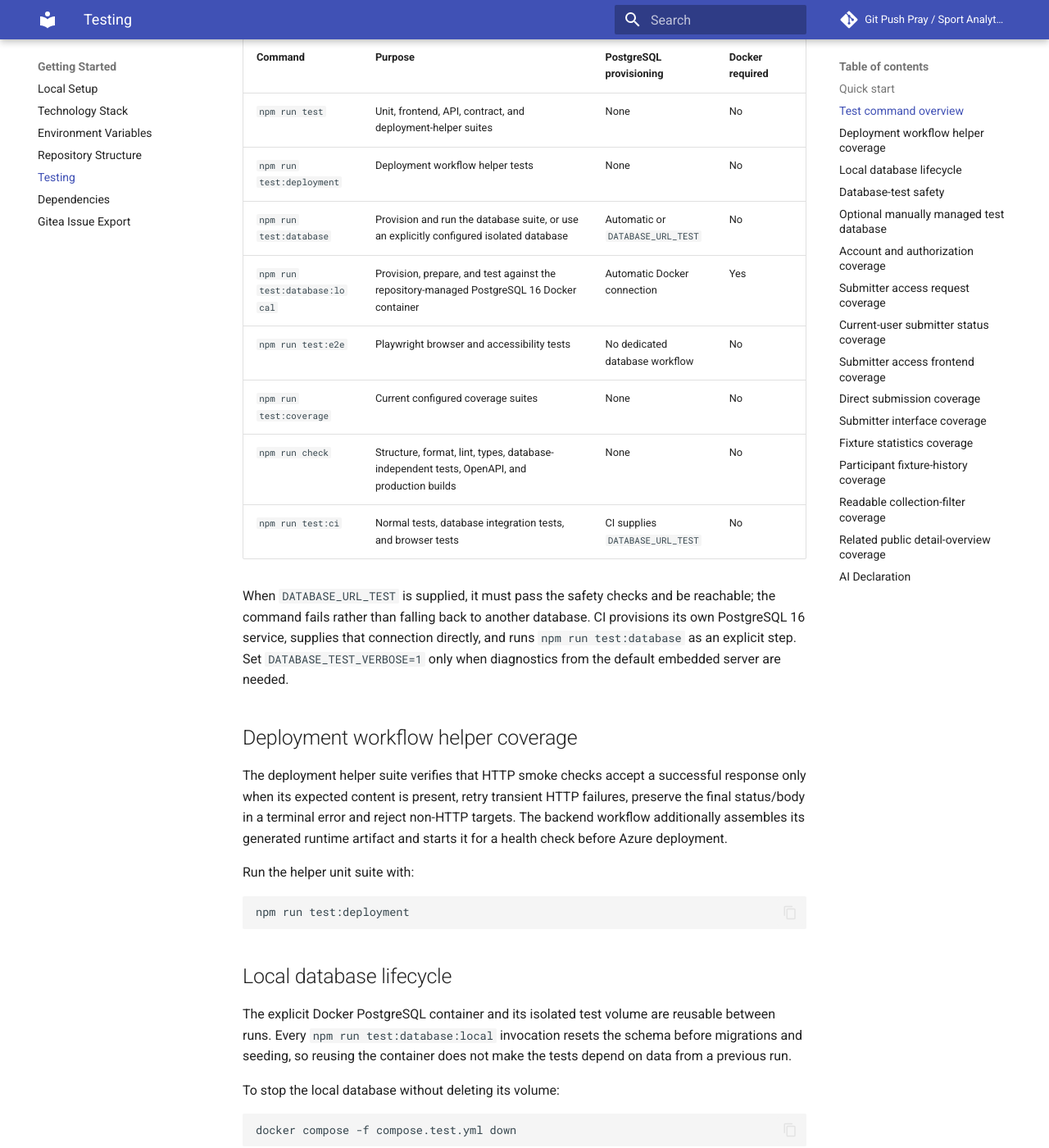
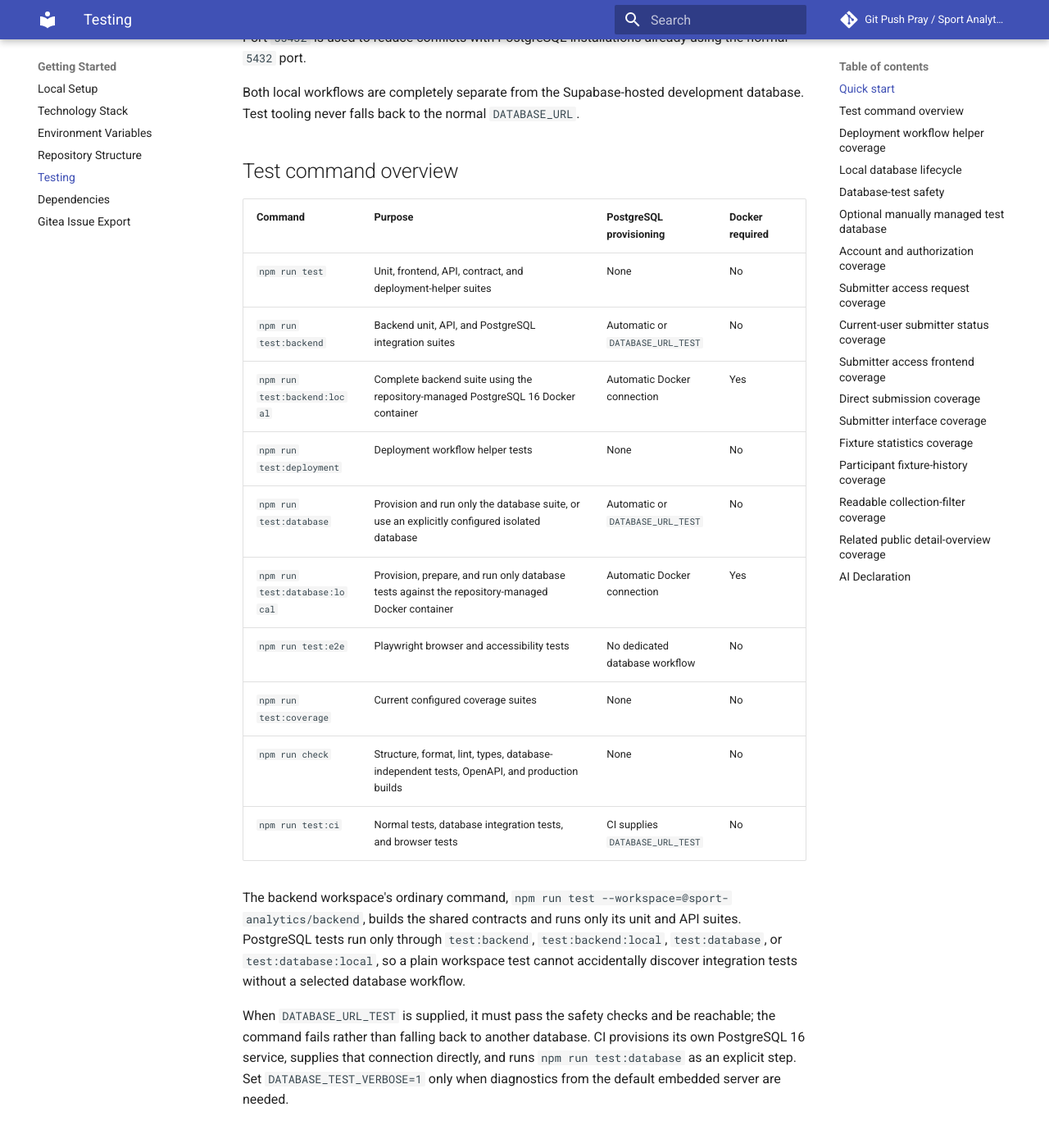
Before and after one commit to NadavSundy/Sport-Analytics-Tool, an MkDocs documentation site: the page built from docs/development/testing.md, in a window 1280 px wide and 1400 px high, scrolled down 1340 px. Shown: the whole window at 82% size. Built offline with MkDocs 1.6.1 and Material for MkDocs 9.7.7, drawn with Linux system fonts in a browser that asks for light colours; some of the changed text lies outside the part shown.

Commit message:
test(backend): clarify complete test workflows
Refs #212

Assisted-by: Codex[GPT-5]

````diff
--- a/docs/development/testing.md
+++ b/docs/development/testing.md
@@ -11,6 +11,18 @@ Install the committed dependency graph:
 ```bash
 npm ci
 npm run check
+```
+
+Run the complete backend test workflow with the default disposable PostgreSQL runtime:
+
+```bash
+npm run test:backend
+```
+
+Use the repository-managed Docker PostgreSQL environment instead with:
+
+```bash
+npm run test:backend:local
 ```
 
 Run the database suite directly with:
@@ -50,16 +62,23 @@ tooling never falls back to the normal `DATABASE_URL`.
 
 ## Test command overview
 
-| Command                       | Purpose                                                                                    | PostgreSQL provisioning          | Docker required |
-| ----------------------------- | ------------------------------------------------------------------------------------------ | -------------------------------- | --------------- |
-| `npm run test`                | Unit, frontend, API, contract, and deployment-helper suites                                | None                             | No              |
-| `npm run test:deployment`     | Deployment workflow helper tests                                                           | None                             | No              |
-| `npm run test:database`       | Provision and run the database suite, or use an explicitly configured isolated database    | Automatic or `DATABASE_URL_TEST` | No              |
-| `npm run test:database:local` | Provision, prepare, and test against the repository-managed PostgreSQL 16 Docker container | Automatic Docker connection      | Yes             |
-| `npm run test:e2e`            | Playwright browser and accessibility tests                                                 | No dedicated database workflow   | No              |
-| `npm run test:coverage`       | Current configured coverage suites                                                         | None                             | No              |
-| `npm run check`               | Structure, format, lint, types, database-independent tests, OpenAPI, and production builds | None                             | No              |
-| `npm run test:ci`             | Normal tests, database integration tests, and browser tests                                | CI supplies `DATABASE_URL_TEST`  | No              |
+| Command                       | Purpose                                                                                         | PostgreSQL provisioning          | Docker required |
+| ----------------------------- | ----------------------------------------------------------------------------------------------- | -------------------------------- | --------------- |
+| `npm run test`                | Unit, frontend, API, contract, and deployment-helper suites                                     | None                             | No              |
+| `npm run test:backend`        | Backend unit, API, and PostgreSQL integration suites                                            | Automatic or `DATABASE_URL_TEST` | No              |
+| `npm run test:backend:local`  | Complete backend suite using the repository-managed PostgreSQL 16 Docker container              | Automatic Docker connection      | Yes             |
+| `npm run test:deployment`     | Deployment workflow helper tests                                                                | None                             | No              |
+| `npm run test:database`       | Provision and run only the database suite, or use an explicitly configured isolated database    | Automatic or `DATABASE_URL_TEST` | No              |
+| `npm run test:database:local` | Provision, prepare, and run only database tests against the repository-managed Docker container | Automatic Docker connection      | Yes             |
+| `npm run test:e2e`            | Playwright browser and accessibility tests                                                      | No dedicated database workflow   | No              |
+| `npm run test:coverage`       | Current configured coverage suites                                                              | None                             | No              |
+| `npm run check`               | Structure, format, lint, types, database-independent tests, OpenAPI, and production builds      | None                             | No              |
+| `npm run test:ci`             | Normal tests, database integration tests, and browser tests                                     | CI supplies `DATABASE_URL_TEST`  | No              |
+
+The backend workspace's ordinary command, `npm run test --workspace=@sport-analytics/backend`,
+builds the shared contracts and runs only its unit and API suites. PostgreSQL tests run only through
+`test:backend`, `test:backend:local`, `test:database`, or `test:database:local`, so a plain workspace
+test cannot accidentally discover integration tests without a selected database workflow.
 
 When `DATABASE_URL_TEST` is supplied, it must pass the safety checks and be reachable; the command
 fails rather than falling back to another database. CI provisions its own PostgreSQL 16 service,
--- a/package.json
+++ b/package.json
@@ -18,6 +18,8 @@
     "typecheck": "npm run typecheck --workspaces --if-present",
     "lint": "npm run lint --workspaces --if-present",
     "test": "npm run test:unit && npm run test:frontend && npm run test:api && npm run test:contracts && npm run test:deployment",
+    "test:backend": "npm run test --workspace=@sport-analytics/backend && npm run test:database",
+    "test:backend:local": "npm run test --workspace=@sport-analytics/backend && npm run test:database:local",
     "test:unit": "npm run test:unit --workspace=@sport-analytics/backend",
     "test:frontend": "npm run test --workspace=@sport-analytics/frontend",
     "test:api": "npm run test:api --workspace=@sport-analytics/backend",
````
Also changed, not shown: README.md (+10 -0 lines), apps/backend/README.md (+24 -4 lines), docs/development/setup.md (+6 -0 lines), 3 other files.
